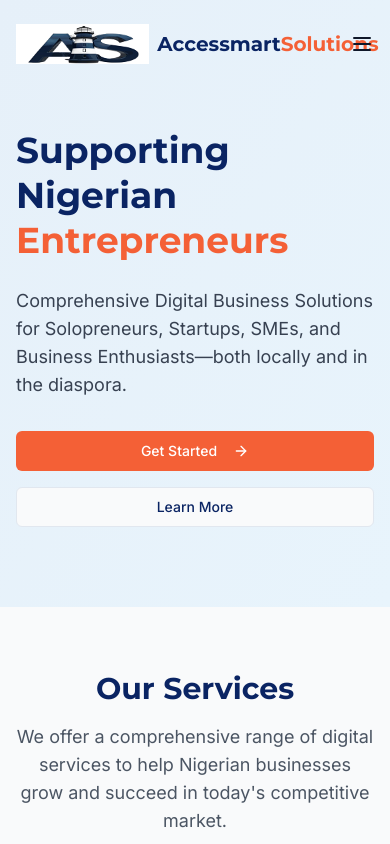
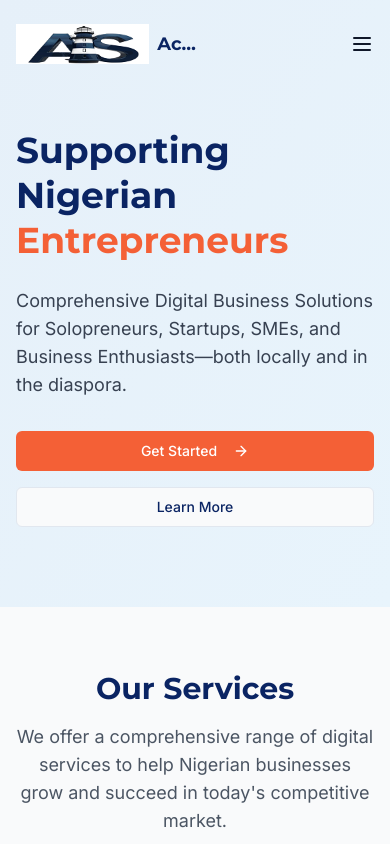
Before and after one commit to Dgreatsammy/accessmart-agency-boost, a React (Vite) app: page / in a window 390 px wide. Shown: the top 844 px of the page. Built offline with nearby package versions, Linux system fonts and the light colour scheme.

Commit message:
Fix: Header overlapping menu items
Adjust header styling to prevent overlap with navigation menu items.

```diff
--- a/src/components/Layout/Navbar.tsx
+++ b/src/components/Layout/Navbar.tsx
@@ -45,26 +45,29 @@ const Navbar = () => {
     >
       <div className="container-custom">
         <div className="flex justify-between items-center">
-          <Link to="/" className="flex items-center gap-2">
+          {/* Logo area with reduced width on smaller screens */}
+          <Link to="/" className="flex items-center gap-2 max-w-[180px] sm:max-w-[220px] md:max-w-none">
             <img src="/lovable-uploads/760e838b-1ff0-44d6-a006-6dfad0c91fee.png" alt="Accessmart Solutions Logo" className="h-10" />
-            <span className="font-heading text-xl sm:text-2xl font-bold text-primary-500">
+            <span className="font-heading text-lg sm:text-xl md:text-2xl font-bold text-primary-500 truncate">
               Accessmart<span className="text-accent-400">Solutions</span>
             </span>
           </Link>
 
-          {/* Desktop Navigation */}
-          <nav className="hidden md:flex items-center space-x-8">
+          {/* Desktop Navigation with more spacing */}
+          <nav className="hidden md:flex items-center md:ml-6 lg:ml-10">
+            <div className="flex space-x-4 lg:space-x-8">
               {navLinks.map((link) => (
                 <a
                   key={link.name}
                   href={link.path}
-                className="text-foreground hover:text-primary-500 font-medium transition-colors"
+                  className="text-foreground hover:text-primary-500 font-medium transition-colors whitespace-nowrap"
                 >
                   {link.name}
                 </a>
               ))}
+            </div>
             <Button
-              className="btn-primary"
+              className="btn-primary ml-4 lg:ml-8"
               onClick={() => window.open("https://wa.me/2348039479877", "_blank")}
             >
               Get Started
```
Lines whose indentation alone changed are shown as unchanged.
